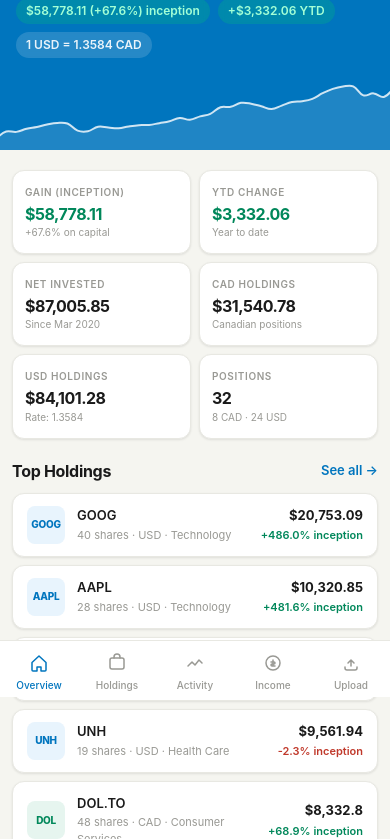
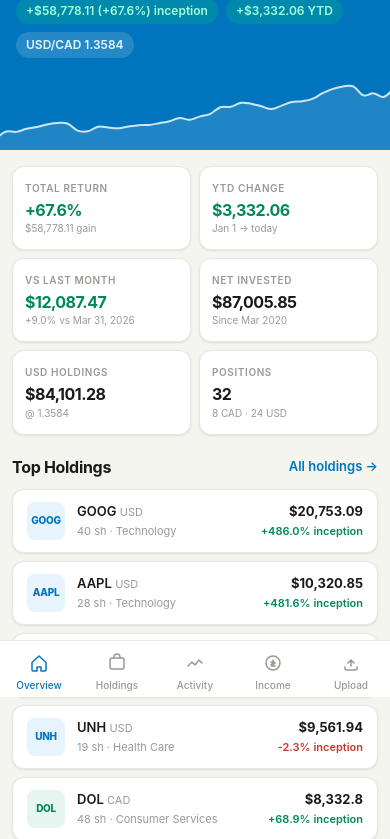
Before and after one commit to elmalehanthony/medusa-capital-dashboard, a plain HTML site: page index.html in a window 390 px wide. Shown: the part 147-986 px from the top of the page. Drawn offline with nearby package versions, Linux system fonts and the light colour scheme.

Commit message:
fix: dashboard — sparkline height, MoM KPI, error states, robust data loading

```diff
--- a/index.html
+++ b/index.html
@@ -11,9 +11,7 @@
 
 <nav class="navbar">
   <div class="nav-brand">
-      <div class="nav-logo">
-        <svg viewBox="0 0 16 16"><path d="M8 1.5L1.5 6v9h4v-5h5v5h4V6L8 1.5z"/></svg>
-      </div>
+    <div class="nav-logo"><svg viewBox="0 0 16 16"><path d="M8 1.5L1.5 6v9h4v-5h5v5h4V6L8 1.5z"/></svg></div>
     <div class="nav-brand-text">
       <div class="nav-brand-name">Medusa Capital</div>
       <div class="nav-brand-sub">#230-32415</div>
@@ -26,9 +24,7 @@
     <a href="income.html">Income</a>
     <a href="upload.html">Upload</a>
   </div>
-    <button class="nav-hamburger" id="hamburger" aria-label="Menu">
-      <span></span><span></span><span></span>
-    </button>
+  <button class="nav-hamburger" id="hamburger" aria-label="Menu"><span></span><span></span><span></span></button>
 </nav>
 <div class="nav-drawer" id="nav-drawer">
   <a href="index.html" class="active">Overview</a>
@@ -39,38 +35,39 @@
 </div>
 
 <!-- HERO -->
-  <div class="hero" id="hero">
-    <div class="hero-eyebrow">Total portfolio value</div>
-    <div class="hero-value" id="hero-value">Loading…</div>
+<div class="hero">
+  <div class="hero-eyebrow" id="hero-date">Loading…</div>
+  <div class="hero-value" id="hero-value">—</div>
   <div class="hero-pills" id="hero-pills"></div>
-    <div class="hero-chart">
-      <canvas id="chart-sparkline"></canvas>
+  <!-- Sparkline: explicit px height on both wrapper and canvas -->
+  <div style="height:72px;margin:0 -20px;overflow:hidden;position:relative">
+    <canvas id="chart-sparkline" style="width:100%;height:72px;display:block"></canvas>
   </div>
 </div>
 
 <main class="container">
 
   <!-- KPIs -->
-    <div class="kpi-grid" style="margin-top:4px">
+  <div class="kpi-grid">
     <div class="kpi-card">
-        <div class="kpi-label">Gain (Inception)</div>
-        <div class="kpi-value positive" id="kpi-gain">—</div>
-        <div class="kpi-sub" id="kpi-gain-sub"></div>
+      <div class="kpi-label">Total Return</div>
+      <div class="kpi-value" id="kpi-return-pct">—</div>
+      <div class="kpi-sub" id="kpi-return-abs"></div>
     </div>
     <div class="kpi-card">
       <div class="kpi-label">YTD Change</div>
       <div class="kpi-value" id="kpi-ytd">—</div>
-        <div class="kpi-sub">Year to date</div>
+      <div class="kpi-sub">Jan 1 → today</div>
+    </div>
+    <div class="kpi-card">
+      <div class="kpi-label">vs Last Month</div>
+      <div class="kpi-value" id="kpi-mom">—</div>
+      <div class="kpi-sub" id="kpi-mom-sub"></div>
     </div>
     <div class="kpi-card">
       <div class="kpi-label">Net Invested</div>
       <div class="kpi-value" id="kpi-invested">—</div>
       <div class="kpi-sub">Since Mar 2020</div>
-      </div>
-      <div class="kpi-card">
-        <div class="kpi-label">CAD Holdings</div>
-        <div class="kpi-value" id="kpi-cad">—</div>
-        <div class="kpi-sub">Canadian positions</div>
     </div>
     <div class="kpi-card">
       <div class="kpi-label">USD Holdings</div>
@@ -87,28 +84,25 @@
   <!-- Top Holdings -->
   <div class="section-header">
     <div class="section-title">Top Holdings</div>
-      <a href="positions.html" class="section-link">See all →</a>
+    <a href="positions.html" class="section-link">All holdings →</a>
   </div>
-    <div class="holding-list" id="top-holdings">
-      <div class="card" style="text-align:center;color:var(--text-muted);padding:24px">Loading…</div>
-    </div>
+  <div id="top-holdings"></div>
 
   <!-- Sector Allocation -->
   <div class="section-header">
     <div class="section-title">Sector Allocation</div>
   </div>
   <div class="card">
-      <div class="alloc-list" id="sector-alloc">
-        <div style="color:var(--text-muted);font-size:13px">Loading…</div>
-      </div>
+    <div class="alloc-list" id="sector-alloc"><div class="empty">Loading…</div></div>
   </div>
 
-    <!-- Portfolio History Chart -->
+  <!-- Portfolio History -->
   <div class="section-header">
-      <div class="section-title">Portfolio History</div>
+    <div class="section-title">Portfolio Value History</div>
+    <span style="font-size:11px;color:var(--text-muted)" id="history-range"></span>
   </div>
   <div class="card">
-      <div class="chart-container" style="height:260px">
+    <div style="position:relative;height:260px">
       <canvas id="chart-history"></canvas>
     </div>
   </div>
@@ -119,128 +113,141 @@
     <span style="font-size:11px;color:var(--text-muted)">Return since inception</span>
   </div>
   <div class="card">
-      <div class="chart-container" style="height:280px">
+    <div style="position:relative;height:300px">
       <canvas id="chart-performers"></canvas>
     </div>
   </div>
 
 </main>
 
-  <!-- Bottom nav (mobile) -->
-  <nav class="bottom-nav">
-    <div class="bnav-items">
-      <a href="index.html" class="bnav-item active">
-        <div class="bnav-icon"><svg viewBox="0 0 20 20" fill="none"><path d="M3 9.5L10 3l7 6.5V17a1 1 0 01-1 1h-4v-4H8v4H4a1 1 0 01-1-1V9.5z" stroke="currentColor" stroke-width="1.5" stroke-linejoin="round"/></svg></div>
-        Overview
-      </a>
-      <a href="positions.html" class="bnav-item">
-        <div class="bnav-icon"><svg viewBox="0 0 20 20" fill="none"><rect x="3" y="5" width="14" height="11" rx="2" stroke="currentColor" stroke-width="1.5"/><path d="M7 5V4a3 3 0 016 0v1" stroke="currentColor" stroke-width="1.5" stroke-linecap="round"/></svg></div>
-        Holdings
-      </a>
-      <a href="transactions.html" class="bnav-item">
-        <div class="bnav-icon"><svg viewBox="0 0 20 20" fill="none"><path d="M3 13l4-4 3 3 4-5 3 3" stroke="currentColor" stroke-width="1.5" stroke-linecap="round" stroke-linejoin="round"/></svg></div>
-        Activity
-      </a>
-      <a href="income.html" class="bnav-item">
-        <div class="bnav-icon"><svg viewBox="0 0 20 20" fill="none"><circle cx="10" cy="10" r="7" stroke="currentColor" stroke-width="1.5"/><path d="M10 7v6M8 9h3a1 1 0 010 2H9a1 1 0 000 2h3" stroke="currentColor" stroke-width="1.5" stroke-linecap="round"/></svg></div>
-        Income
-      </a>
-      <a href="upload.html" class="bnav-item">
-        <div class="bnav-icon"><svg viewBox="0 0 20 20" fill="none"><path d="M10 13V7m0 0L7 10m3-3l3 3" stroke="currentColor" stroke-width="1.5" stroke-linecap="round" stroke-linejoin="round"/><path d="M4 14v1a2 2 0 002 2h8a2 2 0 002-2v-1" stroke="currentColor" stroke-width="1.5" stroke-linecap="round"/></svg></div>
-        Upload
-      </a>
-    </div>
-  </nav>
+<nav class="bottom-nav"><div class="bnav-items">
+  <a href="index.html" class="bnav-item active"><div class="bnav-icon"><svg viewBox="0 0 20 20" fill="none"><path d="M3 9.5L10 3l7 6.5V17a1 1 0 01-1 1h-4v-4H8v4H4a1 1 0 01-1-1V9.5z" stroke="currentColor" stroke-width="1.5" stroke-linejoin="round"/></svg></div>Overview</a>
+  <a href="positions.html" class="bnav-item"><div class="bnav-icon"><svg viewBox="0 0 20 20" fill="none"><rect x="3" y="5" width="14" height="11" rx="2" stroke="currentColor" stroke-width="1.5"/><path d="M7 5V4a3 3 0 016 0v1" stroke="currentColor" stroke-width="1.5" stroke-linecap="round"/></svg></div>Holdings</a>
+  <a href="transactions.html" class="bnav-item"><div class="bnav-icon"><svg viewBox="0 0 20 20" fill="none"><path d="M3 13l4-4 3 3 4-5 3 3" stroke="currentColor" stroke-width="1.5" stroke-linecap="round" stroke-linejoin="round"/></svg></div>Activity</a>
+  <a href="income.html" class="bnav-item"><div class="bnav-icon"><svg viewBox="0 0 20 20" fill="none"><circle cx="10" cy="10" r="7" stroke="currentColor" stroke-width="1.5"/><path d="M10 7v6M8 9h3a1 1 0 010 2H9a1 1 0 000 2h3" stroke="currentColor" stroke-width="1.5" stroke-linecap="round"/></svg></div>Income</a>
+  <a href="upload.html" class="bnav-item"><div class="bnav-icon"><svg viewBox="0 0 20 20" fill="none"><path d="M10 13V7m0 0L7 10m3-3l3 3" stroke="currentColor" stroke-width="1.5" stroke-linecap="round" stroke-linejoin="round"/><path d="M4 14v1a2 2 0 002 2h8a2 2 0 002-2v-1" stroke="currentColor" stroke-width="1.5" stroke-linecap="round"/></svg></div>Upload</a>
+</div></nav>
 
 <script src="js/config.js"></script>
 <script src="js/data.js"></script>
 <script src="js/charts.js"></script>
 <script>
-    document.getElementById('hamburger').addEventListener('click', () => {
-      document.getElementById('nav-drawer').classList.toggle('open');
-    });
+document.getElementById('hamburger').addEventListener('click', () =>
+  document.getElementById('nav-drawer').classList.toggle('open'));
+
+function showError(msg) {
+  document.getElementById('hero-date').textContent = 'Error';
+  document.getElementById('hero-value').textContent = 'Could not load data';
+  document.getElementById('hero-value').style.fontSize = '20px';
+  document.getElementById('top-holdings').innerHTML =
+    `<div class="card" style="border-color:var(--red-bg)">
+      <p style="color:var(--red);font-size:13px;margin-bottom:8px"><strong>Data error:</strong> ${msg}</p>
+      <p style="color:var(--text-muted);font-size:12px">Make sure <code>data/portfolio.json</code> has been committed to the repo, then <a href="upload.html">upload a statement</a>.</p>
+    </div>`;
+}
 
 async function init() {
   try {
     const [snap, history, positions] = await Promise.all([
-          Data.latestSnapshot(), Data.snapshotHistory(), Data.positions()
+      Data.latestSnapshot(),
+      Data.snapshotHistory(),
+      Data.positions()
     ]);
 
-        if (!snap) {
-          document.getElementById('hero-value').textContent = 'No data yet';
-          document.getElementById('top-holdings').innerHTML = '<div class="card" style="text-align:center;color:var(--text-muted);padding:32px">Upload a BMO statement to get started.</div>';
-          return;
-        }
+    if (!snap) { showError('No snapshots found in portfolio.json'); return; }
+    if (!positions.length) { showError('No positions found for ' + snap.date + '. Check date alignment in portfolio.json.'); }
 
-        // Hero
+    // --- HERO ---
+    document.getElementById('hero-date').textContent =
+      'As of ' + formatDate(snap.date) + ' · Account #230-32415';
     document.getElementById('hero-value').textContent = formatCAD(snap.total_cad);
+
     const pills = [];
     if (snap.market_change_inception != null) {
       const pct = snap.net_invested_inception ? snap.market_change_inception / snap.net_invested_inception : 0;
-          pills.push(`<span class="hero-pill ${snap.market_change_inception >= 0 ? 'pos' : 'neg'}">${formatCAD(snap.market_change_inception)} (${formatPct(pct)}) inception</span>`);
+      pills.push(`<span class="hero-pill ${snap.market_change_inception >= 0 ? 'pos' : 'neg'}">${snap.market_change_inception >= 0 ? '+' : ''}${formatCAD(snap.market_change_inception)} (${formatPct(pct)}) inception</span>`);
     }
-        if (snap.market_change_ytd != null) {
+    if (snap.market_change_ytd != null)
       pills.push(`<span class="hero-pill ${snap.market_change_ytd >= 0 ? 'pos' : 'neg'}">${snap.market_change_ytd >= 0 ? '+' : ''}${formatCAD(snap.market_change_ytd)} YTD</span>`);
-        }
-        if (snap.fx_rate) pills.push(`<span class="hero-pill neutral">1 USD = ${snap.fx_rate.toFixed(4)} CAD</span>`);
+    if (snap.fx_rate)
+      pills.push(`<span class="hero-pill neutral">USD/CAD ${snap.fx_rate.toFixed(4)}</span>`);
     document.getElementById('hero-pills').innerHTML = pills.join('');
 
-        // Sparkline
-        Charts.heroSparkline('chart-sparkline', history);
+    // Sparkline — defer one frame so canvas has layout dimensions
+    requestAnimationFrame(() => Charts.heroSparkline('chart-sparkline', history));
 
-        // KPIs
+    // --- KPIs ---
     const gain = snap.market_change_inception;
-        const gainPct = snap.net_invested_inception ? gain / snap.net_invested_inception : null;
-        document.getElementById('kpi-gain').textContent = gain != null ? formatCAD(gain) : '—';
-        document.getElementById('kpi-gain').className = 'kpi-value ' + ((gain || 0) >= 0 ? 'positive' : 'negative');
-        document.getElementById('kpi-gain-sub').textContent = gainPct != null ? formatPct(gainPct) + ' on capital' : '';
-        document.getElementById('kpi-ytd').textContent = snap.market_change_ytd != null ? formatCAD(snap.market_change_ytd) : '—';
-        document.getElementById('kpi-ytd').className = 'kpi-value ' + ((snap.market_change_ytd || 0) >= 0 ? 'positive' : 'negative');
-        document.getElementById('kpi-invested').textContent = snap.net_invested_inception != null ? formatCAD(snap.net_invested_inception) : '—';
-        document.getElementById('kpi-cad').textContent = snap.cad_holdings != null ? formatCAD(snap.cad_holdings) : '—';
-        document.getElementById('kpi-usd').textContent = snap.usd_holdings_usd != null ? formatUSD(snap.usd_holdings_usd) : '—';
-        document.getElementById('kpi-fx-sub').textContent = snap.fx_rate ? 'Rate: ' + snap.fx_rate.toFixed(4) : '';
+    const gainPct = snap.net_invested_inception && gain != null ? gain / snap.net_invested_inception : null;
+    const kpiReturn = document.getElementById('kpi-return-pct');
+    kpiReturn.textContent = gainPct != null ? formatPct(gainPct) : '—';
+    kpiReturn.className = 'kpi-value ' + ((gainPct || 0) >= 0 ? 'positive' : 'negative');
+    document.getElementById('kpi-return-abs').textContent = gain != null ? formatCAD(gain) + ' gain' : '';
+
+    const kpiYtd = document.getElementById('kpi-ytd');
+    kpiYtd.textContent = snap.market_change_ytd != null ? formatCAD(snap.market_change_ytd) : '—';
+    kpiYtd.className = 'kpi-value ' + ((snap.market_change_ytd || 0) >= 0 ? 'positive' : 'negative');
+
+    // Month-over-month
+    if (history.length >= 2) {
+      const prev = history[history.length - 2];
+      const mom = snap.total_cad - prev.total_cad;
+      const momPct = prev.total_cad ? mom / prev.total_cad : 0;
+      const kpiMom = document.getElementById('kpi-mom');
+      kpiMom.textContent = formatCAD(mom);
+      kpiMom.className = 'kpi-value ' + (mom >= 0 ? 'positive' : 'negative');
+      document.getElementById('kpi-mom-sub').textContent = formatPct(momPct) + ' vs ' + formatDate(prev.date);
+    }
+
+    document.getElementById('kpi-invested').textContent =
+      snap.net_invested_inception != null ? formatCAD(snap.net_invested_inception) : '—';
+    document.getElementById('kpi-usd').textContent =
+      snap.usd_holdings_usd != null ? formatUSD(snap.usd_holdings_usd) : '—';
+    document.getElementById('kpi-fx-sub').textContent =
+      snap.fx_rate ? '@ ' + snap.fx_rate.toFixed(4) : '';
     document.getElementById('kpi-pos').textContent = positions.length || '—';
     document.getElementById('kpi-pos-sub').textContent = positions.length
-          ? positions.filter(p => p.currency === 'CAD').length + ' CAD · ' + positions.filter(p => p.currency === 'USD').length + ' USD'
-          : '';
+      ? positions.filter(p => p.currency === 'CAD').length + ' CAD · ' + positions.filter(p => p.currency === 'USD').length + ' USD' : '';
 
-        // Top Holdings
-        const topHoldings = [...positions]
+    // --- TOP HOLDINGS ---
+    const topH = [...positions]
       .filter(p => p.current_value_cad)
       .sort((a, b) => b.current_value_cad - a.current_value_cad)
       .slice(0, 6);
-        document.getElementById('top-holdings').innerHTML = topHoldings.map(p => `
+    document.getElementById('top-holdings').innerHTML = topH.length
+      ? '<div class="holding-list">' + topH.map(p => `
           <div class="holding-row">
             <div class="holding-left">
               <div class="holding-icon ${p.currency === 'CAD' ? 'cad' : ''}">${p.ticker.slice(0,4)}</div>
-              <div>
-                <div class="holding-name">${p.name}</div>
-                <div class="holding-meta">${p.shares} shares · ${p.currency} · ${p.sector || ''}</div>
+              <div style="min-width:0">
+                <div class="holding-name">${p.ticker} <span style="font-weight:400;color:var(--text-muted);font-size:11px">${p.currency}</span></div>
+                <div class="holding-meta">${p.shares} sh · ${p.sector || '—'}</div>
               </div>
             </div>
             <div class="holding-right">
               <div class="holding-val">${formatCAD(p.current_value_cad)}</div>
               <div class="holding-ret ${(p.return_inception || 0) >= 0 ? 'pos' : 'neg'}">
-                ${p.return_inception != null ? formatPct(p.return_inception) + ' inception' : ''}
+                ${p.return_inception != null ? formatPct(p.return_inception) + ' inception' : '—'}
               </div>
             </div>
-          </div>`).join('');
+          </div>`).join('') + '</div>'
+      : '<div class="card"><p class="empty">No positions loaded. <a href="upload.html">Upload a statement</a>.</p></div>';
 
-        // Sector allocation bars
+    // --- SECTOR BARS ---
     Charts.sectorBars('sector-alloc', positions);
 
-        // History chart
+    // --- CHARTS ---
+    document.getElementById('history-range').textContent =
+      history.length ? formatDate(history[0].date) + ' – ' + formatDate(history[history.length-1].date) : '';
     Charts.portfolioHistory('chart-history', history);
-
-        // Performance bar
     if (positions.length) Charts.performanceBar('chart-performers', positions);
 
   } catch(e) {
-        document.getElementById('hero-value').textContent = 'Error loading data';
+    showError(e.message);
     console.error(e);
   }
 }
+
 init();
 </script>
 </body>
```
Lines whose indentation alone changed are shown as unchanged.
